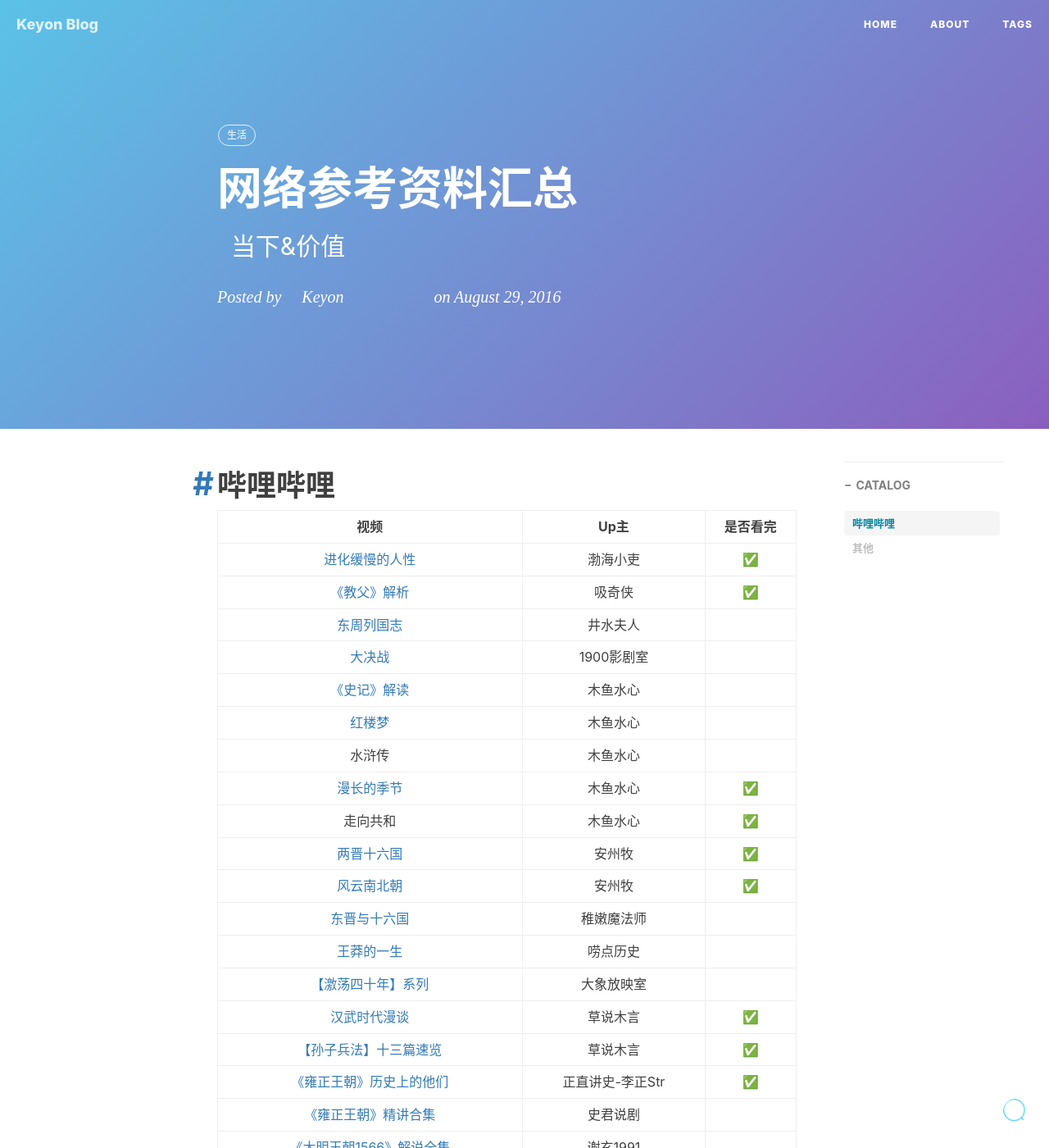
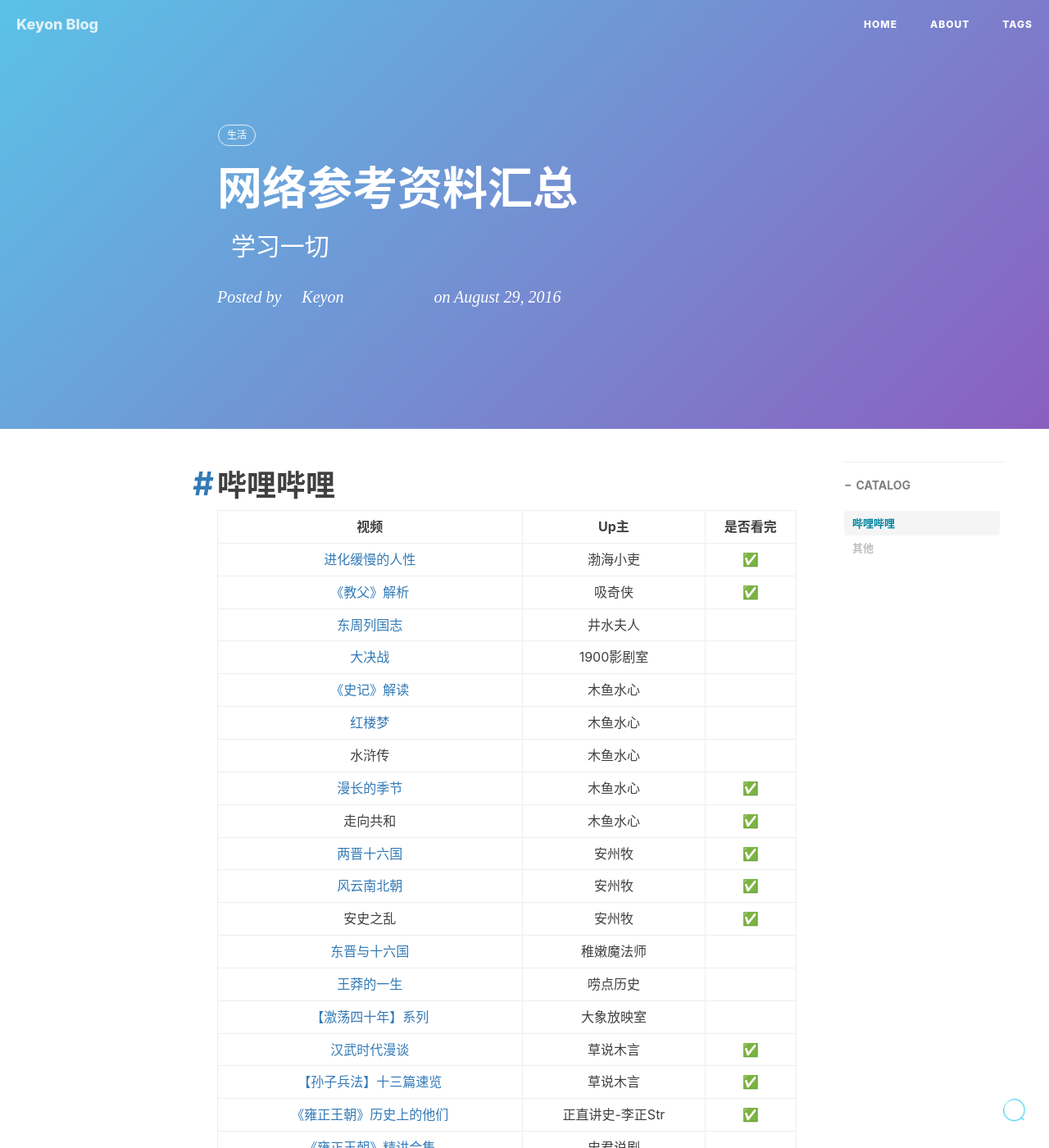
Before and after one commit to IosefLilianovichDros/IosefLilianovichDros.github.io, a Jekyll site: the page built from _posts/2016-08-29-networkreading-2016.md, in a window 1280 px wide and 1400 px high. Shown: the whole window at 82% size. Built offline with Jekyll 4.4.1, drawn with Linux system fonts in a browser that asks for light colours.

Commit message:
Update 2016-08-29-networkreading-2016.md

```diff
--- a/_posts/2016-08-29-networkreading-2016.md
+++ b/_posts/2016-08-29-networkreading-2016.md
@@ -1,7 +1,7 @@
 ---
 layout:     post                    # 使用的布局（不需要改）
 title:      网络参考资料汇总              # 标题
-subtitle:   当下&价值 #副标题
+subtitle:   学习一切 #副标题
 date:       2016-08-29              # 时间
 author:     Keyon                      # 作者
 catalog: true                       # 是否归档
@@ -23,6 +23,7 @@ tags: [生活]
 | 走向共和 | 木鱼水心 | ✅ |
 | [两晋十六国](https://www.bilibili.com/video/BV1N7411M7wA/) | 安州牧 | ✅ |
 | [风云南北朝](https://www.bilibili.com/video/BV1w3411v7jd/) | 安州牧 | ✅ |
+| 安史之乱 | 安州牧 | ✅ |
 | [东晋与十六国](https://www.bilibili.com/video/BV1234y197PN/) | 稚嫩魔法师 |  |
 | [王莽的一生](https://www.bilibili.com/video/BV1Ao4y1t7CD/) | 唠点历史 |  |
 | [【激荡四十年】系列](https://www.bilibili.com/video/BV1AK4y147uB/) | 大象放映室 |  |
```
